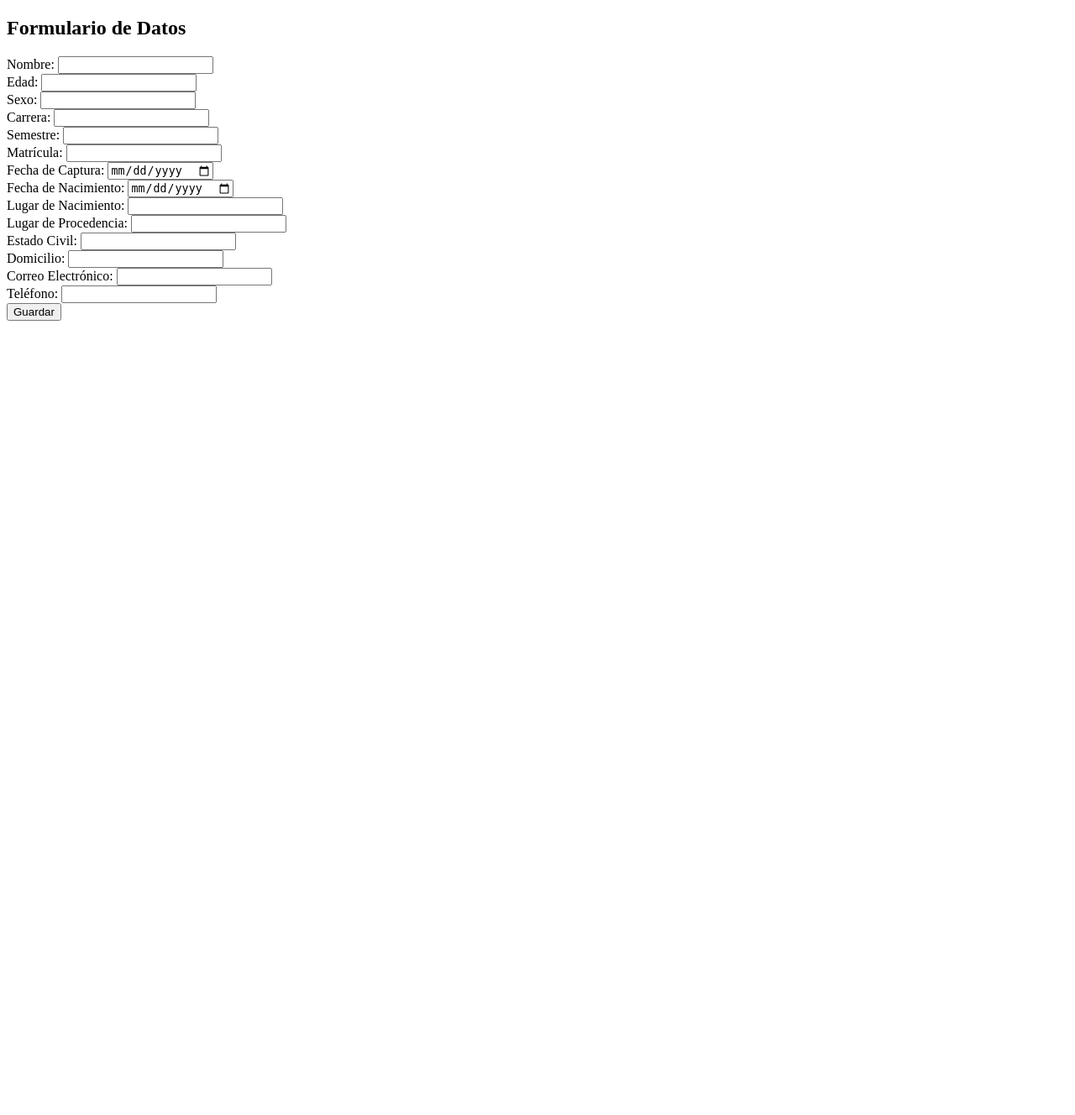
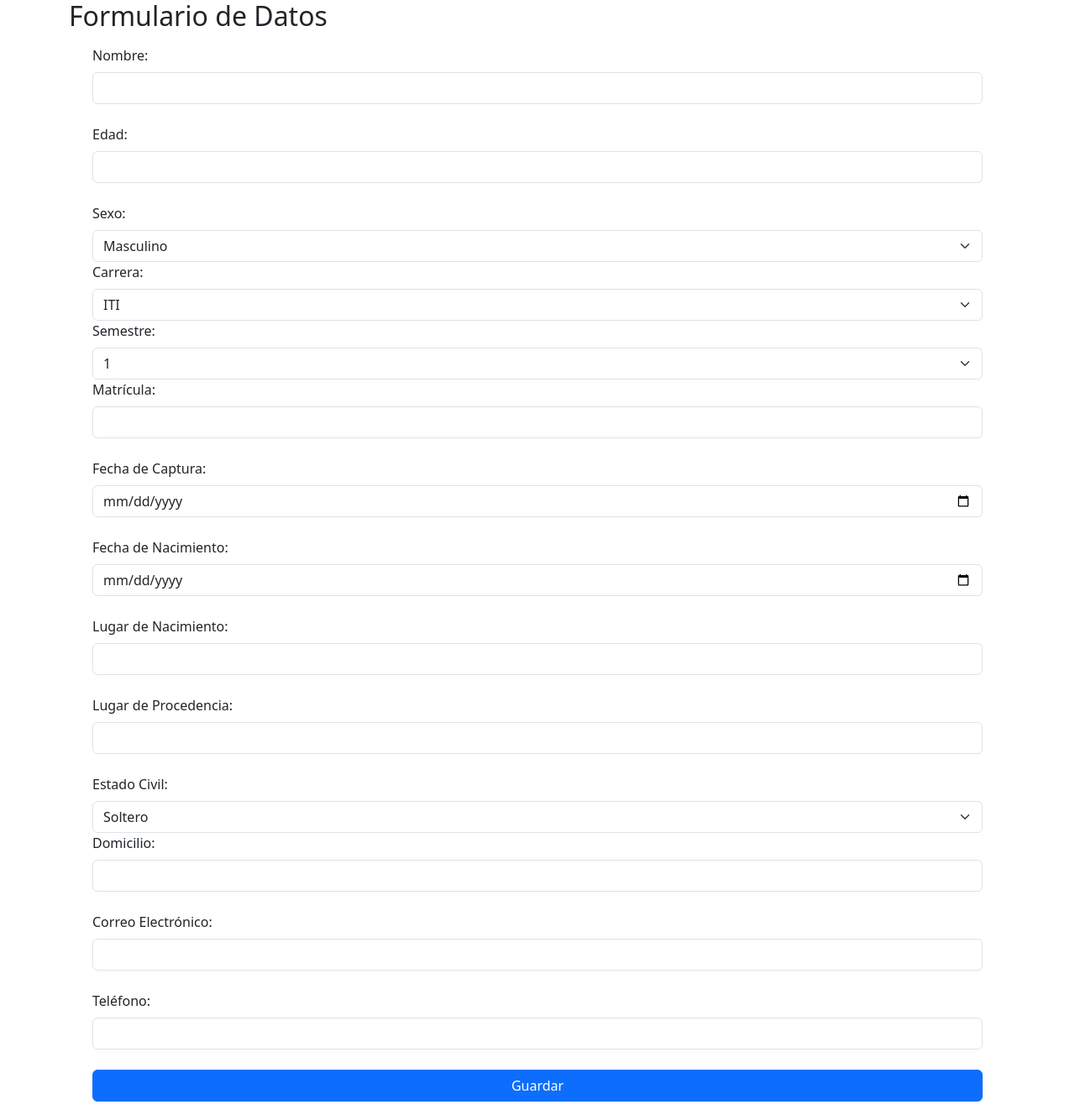
Before and after one commit to aaroncarrizal/virtuales, a PHP site: page / in a window 1280 px wide. Shown: the whole page at 84% size. Before the commit the page ends 382 px from the top, so only its background shows below. Run offline with PHP 8.4, Linux system fonts and the light colour scheme; data that the repository does not hold is empty.

Commit message:
agregado bootstrap

```diff
--- a/php/index.php
+++ b/php/index.php
@@ -32,55 +32,95 @@ if ($_SERVER["REQUEST_METHOD"] == "POST") {
 
 <!DOCTYPE html>
 <html>
+
 <head>
     <title>Formulario</title>
+    <meta charset="utf-8">
+    <meta name="viewport" content="width=device-width, initial-scale=1">
+    <link href="https://cdn.jsdelivr.net/npm/bootstrap@5.3.2/dist/css/bootstrap.min.css" rel="stylesheet"
+        integrity="sha384-T3c6CoIi6uLrA9TneNEoa7RxnatzjcDSCmG1MXxSR1GAsXEV/Dwwykc2MPK8M2HN" crossorigin="anonymous">
 </head>
+
 <body>
-    <h2>Formulario de Datos</h2>
-    <form method="post" action="<?php echo $_SERVER['PHP_SELF'];?>">
-        <label for="nombre">Nombre:</label>
-        <input type="text" name="nombre" id="nombre" required><br>
+    <div class="container">
+        <h2>Formulario de Datos</h2>
+        <div class="row m-3">
+            <form method="post" action="<?php echo $_SERVER['PHP_SELF'];?>">
+                <label for="nombre" class="form-label">Nombre:</label>
+                <input type="text" name="nombre" id="nombre" class="form-control" required><br>
 
-        <label for="edad">Edad:</label>
-        <input type="number" name="edad" id="edad" required><br>
+                <label for="edad" class="form-label">Edad:</label>
+                <input type="number" name="edad" id="edad" class="form-control" required><br>
 
-        <label for="sexo">Sexo:</label>
-        <input type="number" name="sexo" id="sexo" required><br>
+                <label for="sexo" class="form-label">Sexo:</label>
+                <select class="form-select" aria-label="Default select example" name="sexo">
+                    <option value="1">Masculino</option>
+                    <option value="2">Femenino</option>
+                </select>
 
-        <label for="carrera">Carrera:</label>
-        <input type="number" name="carrera" id="carrera" required><br>
+                <label for="carrera" class="form-label">Carrera:</label>
+                <select class="form-select" aria-label="Default select example" name="carrera">
+                    <option value="1">ITI</option>
+                    <option value="2">ITEM</option>
+                    <option value="3">ISTI</option>
+                    <option value="4">ITMA</option>
+                    <option value="5">LMKI</option>
+                    <option value="6">LAG</option>
+                </select>
 
-        <label for="semestre">Semestre:</label>
-        <input type="number" name="semestre" id="semestre" required><br>
+                <label for="semestre" class="form-label">Semestre:</label>
+                <select class="form-select" aria-label="Default select example" name="semestre">
+                    <option value="1">1</option>
+                    <option value="2">2</option>
+                    <option value="3">3</option>
+                    <option value="4">4</option>
+                    <option value="5">5</option>
+                    <option value="6">6</option>
+                    <option value="7">7</option>
+                    <option value="8">8</option>
+                    <option value="9">9</option>
+                </select>
 
-        <label for="matricula">Matrícula:</label>
-        <input type="number" name="matricula" id="matricula" required><br>
+                <label for="matricula" class="form-label">Matrícula:</label>
+                <input type="number" name="matricula" id="matricula" class="form-control" required><br>
 
-        <label for="fecha_cap">Fecha de Captura:</label>
-        <input type="date" name="fecha_cap" id="fecha_cap" required><br>
+                <label for="fecha_cap" class="form-label">Fecha de Captura:</label>
+                <input type="date" name="fecha_cap" id="fecha_cap" class="form-control" required><br>
 
-        <label for="fecha_nac">Fecha de Nacimiento:</label>
-        <input type="date" name="fecha_nac" id="fecha_nac" required><br>
+                <label for="fecha_nac" class="form-label">Fecha de Nacimiento:</label>
+                <input type="date" name="fecha_nac" id="fecha_nac" class="form-control" required><br>
 
-        <label for="lugar_nac">Lugar de Nacimiento:</label>
-        <input type="text" name="lugar_nac" id="lugar_nac" required><br>
+                <label for="lugar_nac" class="form-label">Lugar de Nacimiento:</label>
+                <input type="text" name="lugar_nac" id="lugar_nac" class="form-control" required><br>
 
-        <label for="lugar_proc">Lugar de Procedencia:</label>
-        <input type="text" name="lugar_proc" id="lugar_proc" required><br>
+                <label for="lugar_proc" class="form-label">Lugar de Procedencia:</label>
+                <input type="text" name="lugar_proc" id="lugar_proc" class="form-control" required><br>
 
-        <label for="ecivil">Estado Civil:</label>
-        <input type="number" name="ecivil" id="ecivil" required><br>
+                <label for="ecivil" class="form-label">Estado Civil:</label>
+                <select class="form-select" aria-label="Default select example" name="ecivil">
+                    <option value="1">Soltero</option>
+                    <option value="2">Casado</option>
+                    <option value="3">Viudo</option>
+                    <option value="4">Otro</option>
+                </select>
 
-        <label for="domicilio">Domicilio:</label>
-        <input type="text" name="domicilio" id="domicilio" required><br>
+                <label for="domicilio" class="form-label">Domicilio:</label>
+                <input type="text" name="domicilio" id="domicilio" class="form-control" required><br>
 
-        <label for="email">Correo Electrónico:</label>
-        <input type="email" name="email" id="email" required><br>
+                <label for="email" class="form-label">Correo Electrónico:</label>
+                <input type="email" name="email" id="email" class="form-control" required><br>
 
-        <label for="tel">Teléfono:</label>
-        <input type="tel" name="tel" id="tel" required><br>
+                <label for="tel" class="form-label">Teléfono:</label>
+                <input type="tel" name="tel" id="tel" class="form-control" required><br>
 
-        <input type="submit" value="Guardar">
-    </form>
+                <div class="d-grid gap-2">
+                    <button type="submit" value="Guardar" class="btn btn-primary">Guardar</button>
+                </div>
+            </form>
+
+
+        </div>
+    </div>
 </body>
+
 </html>
```
